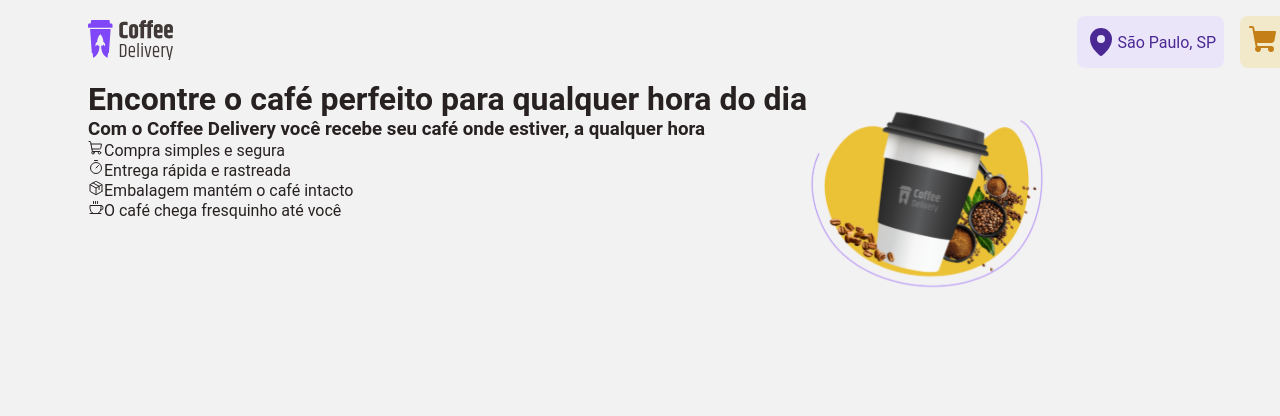
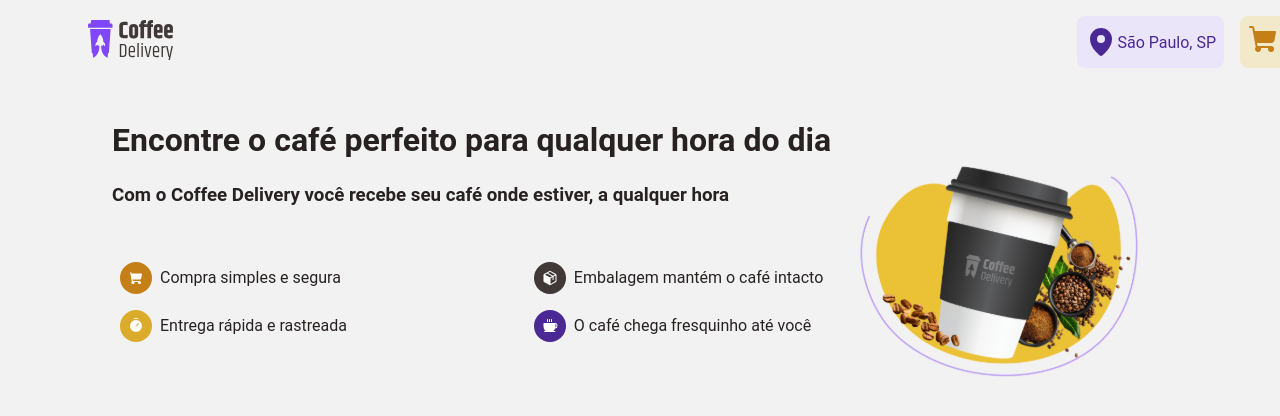
Before and after one commit to NearMaick/challenge-reactjs-coffeedelivery, a React (Vite) app: page / in a window 1280 px wide. Shown: the top 416 px of the page. Built offline with nearby package versions, Linux system fonts and the light colour scheme.

Commit message:
style: Home #3

```diff
--- a/src/pages/Home/index.tsx
+++ b/src/pages/Home/index.tsx
@@ -1,6 +1,12 @@
 import { Coffee, Package, ShoppingCart, Timer } from "phosphor-react";
 import CoffeeImage from "../../assets/coffeeimage.svg";
-import { ContentContainer, HomeContainer, ImageContainer } from "./styles";
+import {
+  ContentContainer,
+  HomeCoffeeFeaturesContainer,
+  HomeCoffeeFeaturesContent,
+  HomeContainer,
+  ImageContainer,
+} from "./styles";
 
 export function Home() {
   return (
@@ -13,25 +19,27 @@ export function Home() {
             hora
           </h3>
         </ContentContainer>
+        <HomeCoffeeFeaturesContainer>
           <div>
-          <p>
-            <ShoppingCart />
+            <HomeCoffeeFeaturesContent backgroundColor='yellow-600'>
+              <ShoppingCart weight='fill' />
               Compra simples e segura
-          </p>
-          <p>
-            <Timer />
+            </HomeCoffeeFeaturesContent>
+            <HomeCoffeeFeaturesContent backgroundColor='yellow-500'>
+              <Timer weight='fill' />
               Entrega rápida e rastreada
-          </p>
+            </HomeCoffeeFeaturesContent>
           </div>
           <div>
-          <p>
-            <Package />
+            <HomeCoffeeFeaturesContent backgroundColor='gray-800'>
+              <Package weight='fill' />
               Embalagem mantém o café intacto
-          </p>
-          <p>
-            <Coffee />O café chega fresquinho até você
-          </p>
+            </HomeCoffeeFeaturesContent>
+            <HomeCoffeeFeaturesContent backgroundColor='purple-800'>
+              <Coffee weight='fill' />O café chega fresquinho até você
+            </HomeCoffeeFeaturesContent>
           </div>
+        </HomeCoffeeFeaturesContainer>
       </div>
       <ImageContainer>
         <img src={CoffeeImage} alt='' />
--- a/src/pages/Home/styles.ts
+++ b/src/pages/Home/styles.ts
@@ -1,17 +1,64 @@
-import styled from "styled-components";
+import styled, { DefaultTheme } from "styled-components";
+
+interface HomeCoffeeFeaturesContainerProps {
+  backgroundColor: keyof DefaultTheme;
+}
 
 export const HomeContainer = styled.div`
   display: flex;
 `;
 
+export const HomeCoffeeFeaturesContainer = styled.div`
+  margin: 0 1rem;
+  padding: 0 1rem;
+
+  display: flex;
+  align-items: center;
+  justify-content: space-between;
+
+  line-height: 1.5rem;
+`;
+
+export const HomeCoffeeFeaturesContent = styled.p<HomeCoffeeFeaturesContainerProps>`
+  display: flex;
+  align-items: center;
+
+  margin-top: 1rem;
+
+  svg {
+    margin-right: 0.5rem;
+
+    background-color: ${(props) => props.theme[props.backgroundColor]};
+
+    border-radius: 9999px;
+
+    height: 2rem;
+    width: 2rem;
+    padding: 0.5rem;
+    color: ${(props) => props.theme.white};
+  }
+`;
+
 export const ContentContainer = styled.div`
   display: flex;
   flex-direction: column;
+
+  padding: 2.5rem 1.5rem;
+
+  h1 {
+    line-height: 2.5rem;
+    margin-bottom: 1.5rem;
+  }
 `;
 
 export const ImageContainer = styled.div`
+  display: flex;
+  align-items: center;
+
+  margin-top: 2rem;
+
   img {
-    height: 15rem;
-    width: 15rem;
+    height: 20rem;
+    width: 18rem;
   }
 `;
```
Lines whose indentation alone changed are shown as unchanged.
